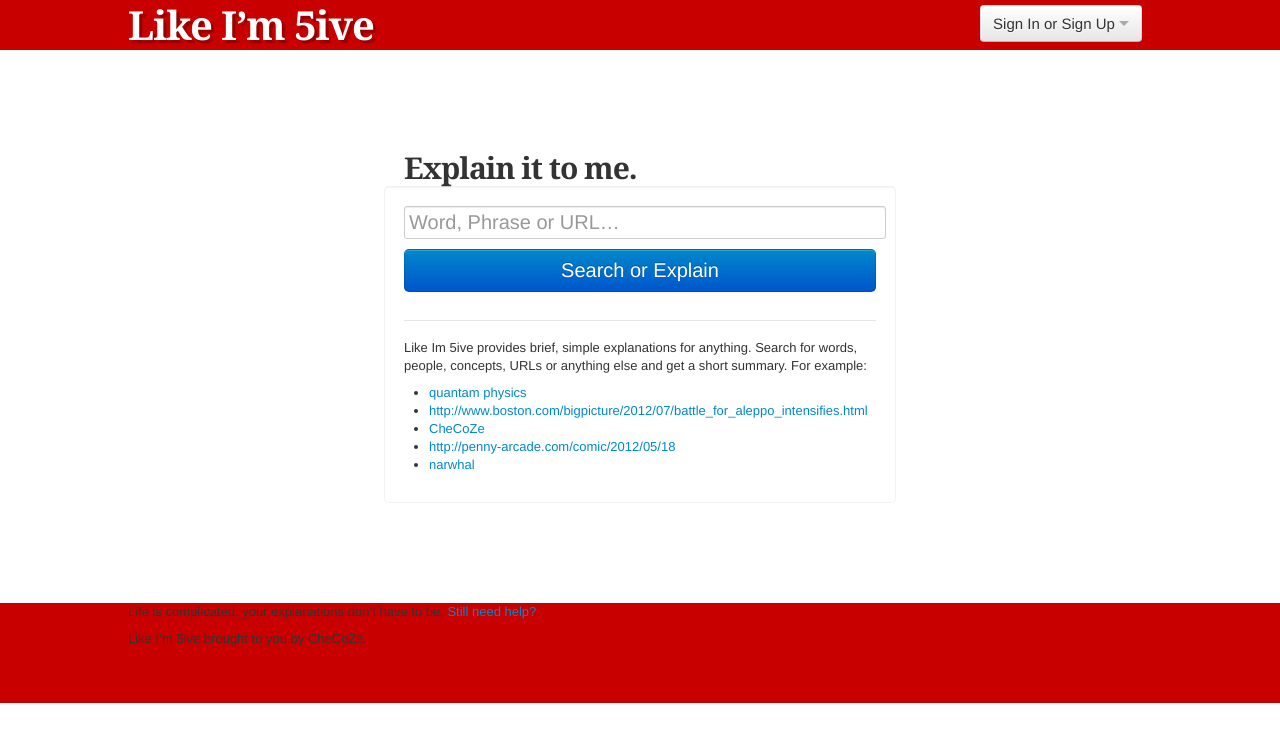
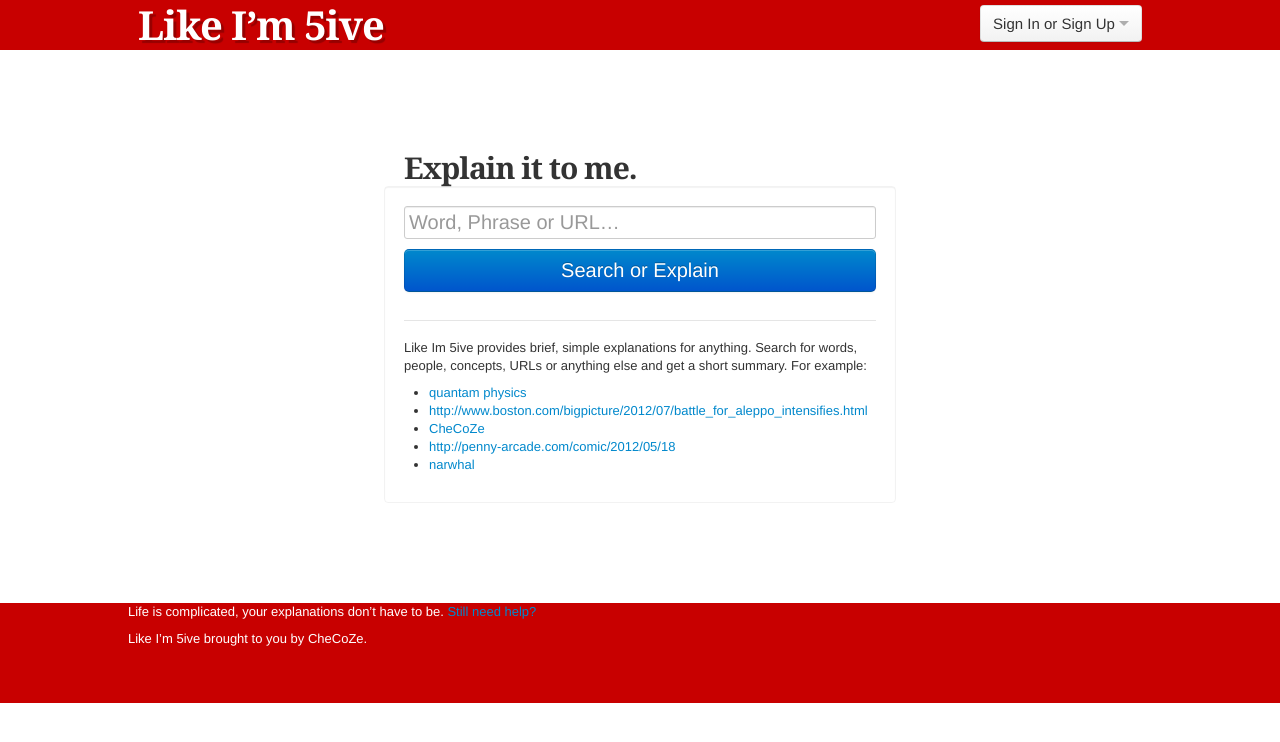
Before and after one commit to checoze/like-im-5ive, a Django app: page / in a window 1280 px wide. Shown: the top 742 px of the page. Run offline with Django 3.2, Linux system fonts and the light colour scheme; parts of the project's set-up code (start-up, migrations or seed data) failed here and were passed over; some libraries are stand-ins or nearby versions.

Commit message:
Change up styles.

```diff
--- a/src/sass/bootstrap/_buttons.scss
+++ b/src/sass/bootstrap/_buttons.scss
@@ -32,7 +32,7 @@
 .btn:hover {
   color: $grayDark;
   text-decoration: none;
-  background-color: darken($white, 10%);
+  background-color: darken($white, 5%);
   *background-color: darken($white, 15%); /* Buttons in IE7 don't get borders, so darken on hover */
   background-position: 0 -15px;
 
--- a/src/sass/bootstrap/_variables.scss
+++ b/src/sass/bootstrap/_variables.scss
@@ -70,7 +70,7 @@ $tableBorder:                       #ddd !default; // table and cell border
 // Buttons
 // -------------------------
 $btnBackground:                     $white !default;
-$btnBackgroundHighlight:            darken($white, 10%) !default;
+$btnBackgroundHighlight:            darken($white, 5%) !default;
 $btnBorder:                         #ccc !default;
 
 $btnPrimaryBackground:              $linkColor !default;
--- a/src/sass/like-im-5ive.sass
+++ b/src/sass/like-im-5ive.sass
@@ -5,7 +5,7 @@
 @import bootstrap/bootstrap
 
 
-#top-nav,
+#lif-top-nav,
 #lif-footer-nav
     margin: 0 auto
     @media only screen and (min-width: 1024px)
@@ -14,6 +14,7 @@
 
 #lif-main
     margin: 100px auto
+    padding: 0 10px
     h1
         font-family: $serifFontFamily
         letter-spacing: -1px
@@ -28,6 +29,11 @@
         height: auto
         margin-bottom: .5em
         width: 100%
+    input[type=password],
+    input[type=search],
+    input[type=text],
+    textarea
+        +box-sizing(border-box)
     @media only screen and (min-width: 1024px)
         width: (1024px/2)
 
@@ -35,18 +41,17 @@
 #lif-footer
     background: rgb(200,0,0)
     width: 100%
-#top-nav
-    height: 50px
-    margin: 0 auto
+#lif-top-nav
+    height: auto
     position: relative
     > h1
         > a
             color: rgb(255,255,255)
-            font: bold 40px/1 $serifFontFamily
-            left: 0
+            font: bold 40px/50px $serifFontFamily
+            left: 10px
             letter-spacing: -1px
             position: relative
-            top: 5px
+            top: 0
             +text-shadow(3px 3px 1px rgba(0,0,0,.25))
             +transition(text-shadow 1s)
             &:active,
@@ -54,10 +59,20 @@
             &:hover
                 text-decoration: none
                 +text-shadow(3px 3px 1px rgba(0,0,0,1))
-#signin
+#lif-signin
     position: absolute
     right: 10px
     top: 5px
+    .icon-user
+        display: inline-block
+    b
+        display: none
+    @media only screen and (min-width: 1024px)
+        .icon-user
+            display: none
+        b
+            display: inline-block
+            font-weight: normal
 
 #lif-auth
     color: rgb(255,255,255)
@@ -82,3 +97,7 @@
 
 #lif-footer
     min-height: 100px
+
+#lif-footer-nav
+    color: rgb(255,255,255)
+    padding: 0 10px
--- a/static/css/like-im-5ive.css
+++ b/static/css/like-im-5ive.css
@@ -4126,13 +4126,13 @@ a.label:hover, a.badge:hover {
 }
 
 /* line 8, ../../src/sass/like-im-5ive.sass */
-#top-nav,
+#lif-top-nav,
 #lif-footer-nav {
   margin: 0 auto;
 }
 @media only screen and (min-width: 1024px) {
   /* line 8, ../../src/sass/like-im-5ive.sass */
-  #top-nav,
+  #lif-top-nav,
   #lif-footer-nav {
     max-width: 1024px;
     min-width: 1024px;
@@ -4142,13 +4142,14 @@ a.label:hover, a.badge:hover {
 /* line 15, ../../src/sass/like-im-5ive.sass */
 #lif-main {
   margin: 100px auto;
-}
-/* line 17, ../../src/sass/like-im-5ive.sass */
+  padding: 0 10px;
+}
+/* line 18, ../../src/sass/like-im-5ive.sass */
 #lif-main h1 {
   font-family: Georgia, "Times New Roman", Times, serif;
   letter-spacing: -1px;
 }
-/* line 20, ../../src/sass/like-im-5ive.sass */
+/* line 21, ../../src/sass/like-im-5ive.sass */
 #lif-main .btn.btn-primary.btn-large,
 #lif-main input[type=password],
 #lif-main input[type=search],
@@ -4161,6 +4162,16 @@ a.label:hover, a.badge:hover {
   margin-bottom: 0.5em;
   width: 100%;
 }
+/* line 32, ../../src/sass/like-im-5ive.sass */
+#lif-main input[type=password],
+#lif-main input[type=search],
+#lif-main input[type=text],
+#lif-main textarea {
+  -webkit-box-sizing: border-box;
+  -moz-box-sizing: border-box;
+  -ms-box-sizing: border-box;
+  box-sizing: border-box;
+}
 @media only screen and (min-width: 1024px) {
   /* line 15, ../../src/sass/like-im-5ive.sass */
   #lif-main {
@@ -4168,27 +4179,26 @@ a.label:hover, a.badge:hover {
   }
 }
 
-/* line 34, ../../src/sass/like-im-5ive.sass */
+/* line 40, ../../src/sass/like-im-5ive.sass */
 #lif-header,
 #lif-footer {
   background: #c80000;
   width: 100%;
 }
 
-/* line 38, ../../src/sass/like-im-5ive.sass */
-#top-nav {
-  height: 50px;
-  margin: 0 auto;
+/* line 44, ../../src/sass/like-im-5ive.sass */
+#lif-top-nav {
+  height: auto;
   position: relative;
 }
-/* line 43, ../../src/sass/like-im-5ive.sass */
-#top-nav > h1 > a {
+/* line 48, ../../src/sass/like-im-5ive.sass */
+#lif-top-nav > h1 > a {
   color: white;
-  font: bold 40px/1 Georgia, "Times New Roman", Times, serif;
-  left: 0;
+  font: bold 40px/50px Georgia, "Times New Roman", Times, serif;
+  left: 10px;
   letter-spacing: -1px;
   position: relative;
-  top: 5px;
+  top: 0;
   text-shadow: 3px 3px 1px rgba(0, 0, 0, 0.25);
   -webkit-transition: text-shadow 1s;
   -moz-transition: text-shadow 1s;
@@ -4218,28 +4247,34 @@ a.label:hover, a.badge:hover {
   right: 10px;
   top: 0;
 }
-/* line 69, ../../src/sass/like-im-5ive.sass */
+/* line 84, ../../src/sass/like-im-5ive.sass */
 #lif-auth > li {
   display: inline;
 }
-/* line 71, ../../src/sass/like-im-5ive.sass */
+/* line 86, ../../src/sass/like-im-5ive.sass */
 #lif-auth > li:first-child {
   border-right: 1px solid white;
   padding-right: 0.5em;
 }
-/* line 74, ../../src/sass/like-im-5ive.sass */
+/* line 89, ../../src/sass/like-im-5ive.sass */
 #lif-auth > li > a {
   color: white;
   padding-left: 0.5em;
 }
 
-/* line 80, ../../src/sass/like-im-5ive.sass */
+/* line 95, ../../src/sass/like-im-5ive.sass */
 #lif-home-search > h1,
 #lif-signup > h1 {
   margin-left: 20px;
 }
 
-/* line 83, ../../src/sass/like-im-5ive.sass */
+/* line 98, ../../src/sass/like-im-5ive.sass */
 #lif-footer {
   min-height: 100px;
 }
+
+/* line 101, ../../src/sass/like-im-5ive.sass */
+#lif-footer-nav {
+  color: white;
+  padding: 0 10px;
+}
--- a/templates/base.html
+++ b/templates/base.html
@@ -17,13 +17,11 @@
 </head>
 <body id="{% block body_id %}{% endblock %}" class="{% block body_class %}{% endblock %}">
     <header role="banner" id="lif-header">
-        <nav id="top-nav">
+        <nav id="lif-top-nav">
             <h1><a href="/">Like I&rsquo;m 5ive</a></h1>
-
             {% if not request.user.is_authenticated %}
-            <div id="signin" class="btn-group">
-
-                <a class="btn btn-large dropdown-toggle" data-toggle="dropdown" href="#">Sign In or Sign Up <span class="caret"></span></a>
+            <div id="lif-signin" class="btn-group">
+                <a class="btn btn-large dropdown-toggle" data-toggle="dropdown" href="#"><i class="icon-user"></i> <b>Sign In or Sign Up</b> <span class="caret"></span></a>
                 <ul id="signin-dropdown" class="dropdown-menu dropdown-form pull-right">
                     <li>
                         <form method="POST" action="{% url login %}?next={{ request.get_full_path }}">{% csrf_token %}
```
Also changed, not shown: other parts of static/css/like-im-5ive.css (+40 -21 lines).
